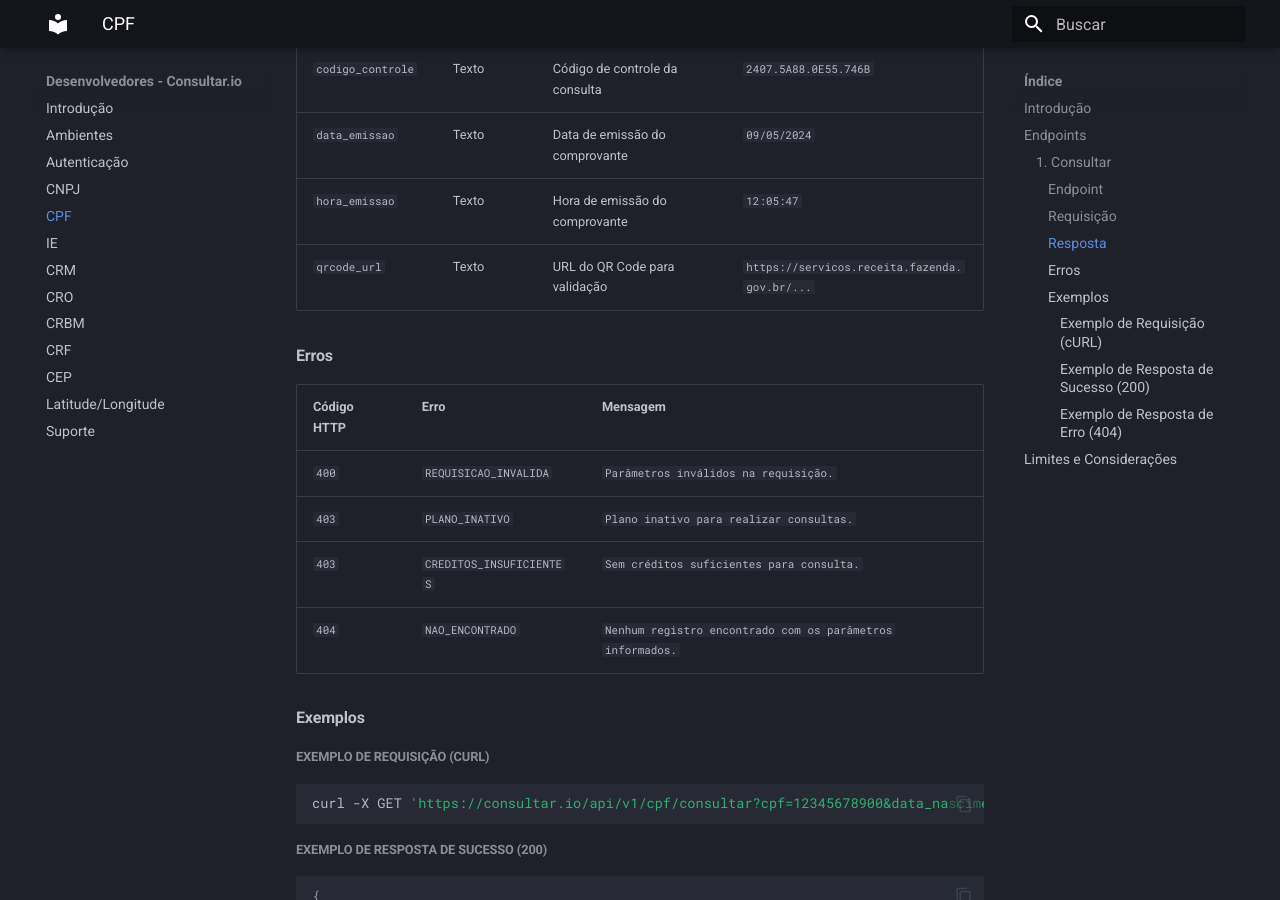
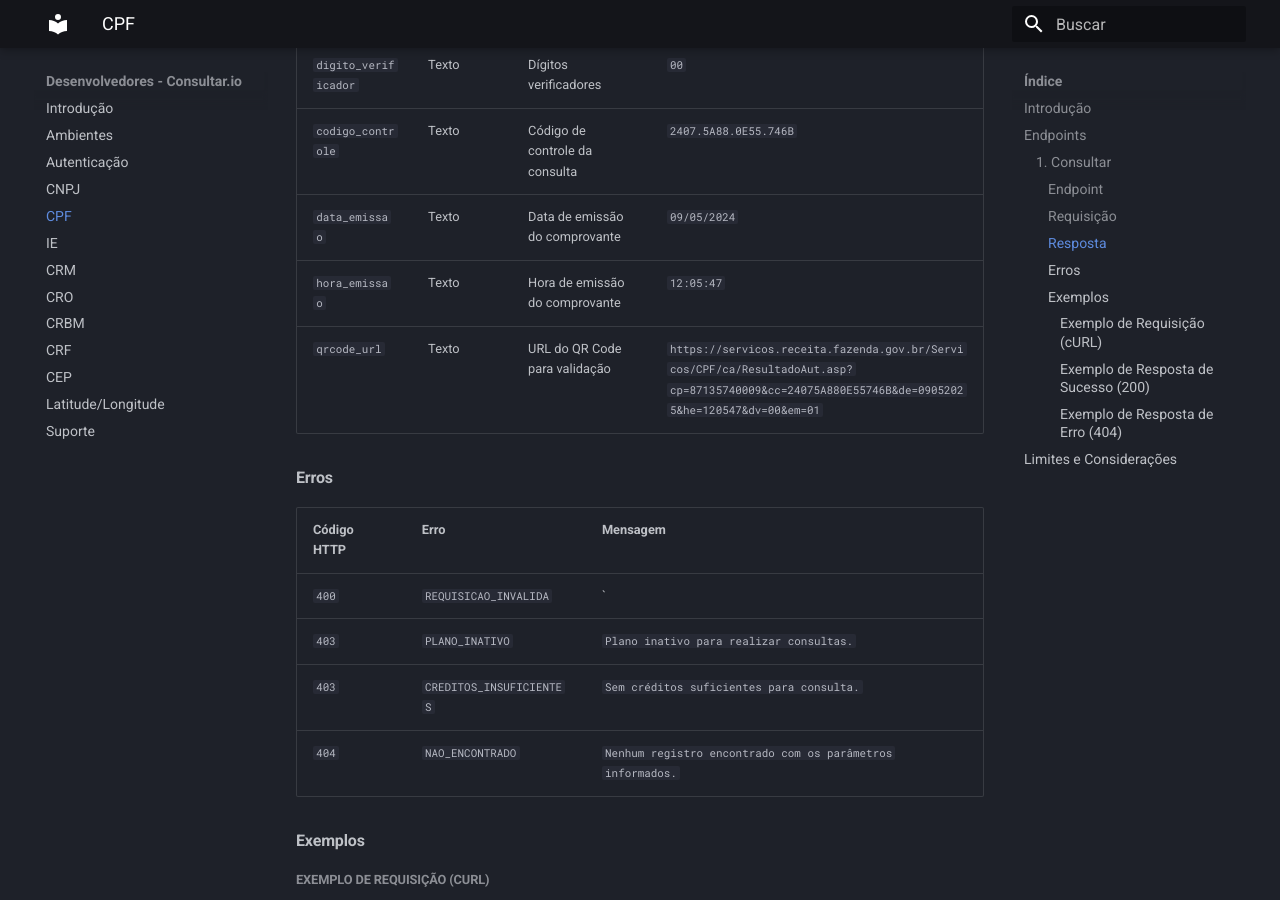
Before and after one commit to consultar-io/doc, an MkDocs documentation site: the page built from docs/cpf.md, in a window 1280 px wide and 900 px high, scrolled down 1233 px. Built offline with MkDocs 1.6.1 and Material for MkDocs 9.7.7, drawn with Linux system fonts in a browser that asks for light colours.

Commit message:
Refine CPF API documentation formatting
- Improved the layout of the response parameters table for better readability.
- Corrected the error message formatting for the `REQUISICAO_INVALIDA` error code to ensure clarity.

```diff
--- a/docs/cpf.md
+++ b/docs/cpf.md
@@ -28,24 +28,24 @@
 
 #### Resposta
 
-| Parâmetro            | Tipo  | Descrição                      | Exemplo                                       |
-| -------------------- | ----- | ------------------------------ | --------------------------------------------- |
-| `cpf`                | Texto | Número do CPF                  | `87135740009`                                 |
-| `nome`               | Texto | Nome completo da pessoa        | `MARIA DA SILVA`                              |
-| `data_nascimento`    | Texto | Data de nascimento             | `01/01/1990`                                  |
-| `situacao`           | Texto | Situação do CPF                | `REGULAR`                                     |
-| `data_inscricao`     | Texto | Data da inscrição no CPF       | `15/03/2005`                                  |
-| `digito_verificador` | Texto | Dígitos verificadores          | `00`                                          |
-| `codigo_controle`    | Texto | Código de controle da consulta | `2407.5A88.0E55.746B`                         |
-| `data_emissao`       | Texto | Data de emissão do comprovante | `09/05/2024`                                  |
-| `hora_emissao`       | Texto | Hora de emissão do comprovante | `12:05:47`                                    |
-| `qrcode_url`         | Texto | URL do QR Code para validação  | `https://servicos.receita.fazenda.gov.br/...` |
+| Parâmetro            | Tipo  | Descrição                      | Exemplo                                                                                                                                         |
+| -------------------- | ----- | ------------------------------ | ----------------------------------------------------------------------------------------------------------------------------------------------- |
+| `cpf`                | Texto | Número do CPF                  | `87135740009`                                                                                                                                   |
+| `nome`               | Texto | Nome completo da pessoa        | `MARIA DA SILVA`                                                                                                                                |
+| `data_nascimento`    | Texto | Data de nascimento             | `01/01/1990`                                                                                                                                    |
+| `situacao`           | Texto | Situação do CPF                | `REGULAR`                                                                                                                                       |
+| `data_inscricao`     | Texto | Data da inscrição no CPF       | `15/03/2005`                                                                                                                                    |
+| `digito_verificador` | Texto | Dígitos verificadores          | `00`                                                                                                                                            |
+| `codigo_controle`    | Texto | Código de controle da consulta | `2407.5A88.0E55.746B`                                                                                                                           |
+| `data_emissao`       | Texto | Data de emissão do comprovante | `09/05/2024`                                                                                                                                    |
+| `hora_emissao`       | Texto | Hora de emissão do comprovante | `12:05:47`                                                                                                                                      |
+| `qrcode_url`         | Texto | URL do QR Code para validação  | `https://servicos.receita.fazenda.gov.br/Servicos/CPF/ca/ResultadoAut.asp?cp=87135740009&cc=24075A880E55746B&de=09052025&he=120547&dv=00&em=01` |
 
 #### Erros
 
 | Código HTTP | Erro                     | Mensagem                                                   |
 | ----------- | ------------------------ | ---------------------------------------------------------- |
-| `400`       | `REQUISICAO_INVALIDA`    | `Parâmetros inválidos na requisição.`                      |
+| `400`       | `REQUISICAO_INVALIDA`    | `                                                          |
 | `403`       | `PLANO_INATIVO`          | `Plano inativo para realizar consultas.`                   |
 | `403`       | `CREDITOS_INSUFICIENTES` | `Sem créditos suficientes para consulta.`                  |
 | `404`       | `NAO_ENCONTRADO`         | `Nenhum registro encontrado com os parâmetros informados.` |
```
